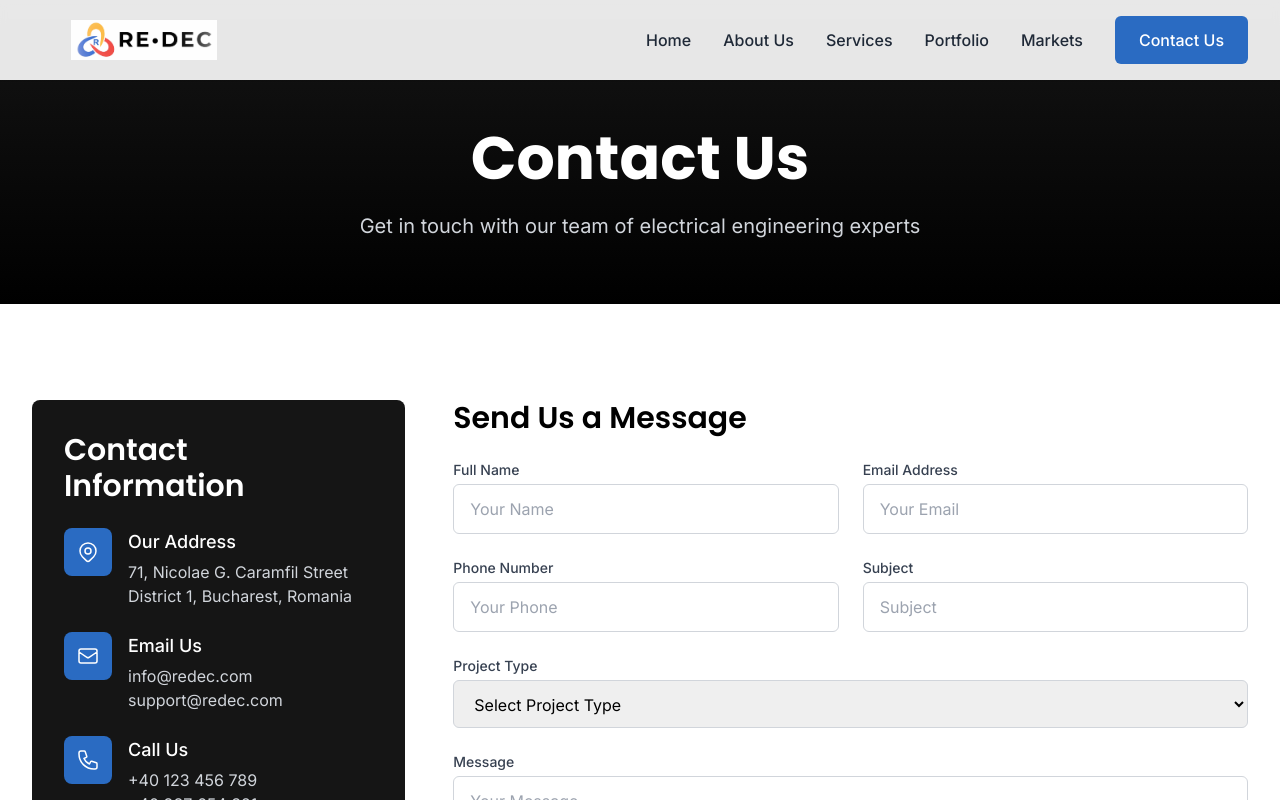
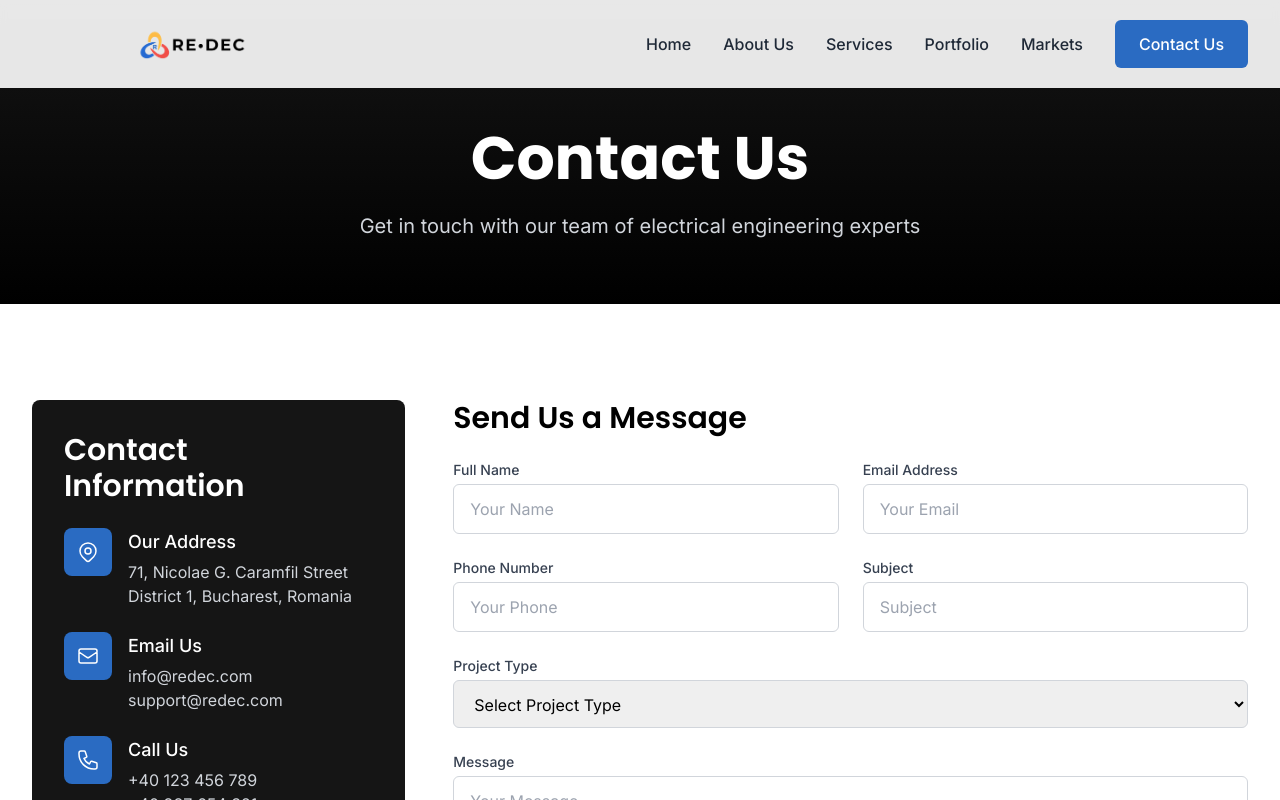
Before and after one commit to osirisonecapital/RedecLanding, a Next.js app: page /contact in a window 1280 px wide. Shown: the top 800 px of the page. Built offline with nearby package versions, Linux system fonts and the light colour scheme.

Commit message:
Add files via upload

```diff
--- a/src/components/Header.tsx
+++ b/src/components/Header.tsx
@@ -10,12 +10,12 @@ const Header = () => {
 
   return (
     <header className="fixed w-full bg-white/90 backdrop-blur-sm z-50 shadow-sm">
-      <div className="container-custom flex items-center justify-between py-4">
-        {/* Logo */}
+      <div className="container-custom flex items-center justify-between py-3">
+        {/* Logo - Updated with new logo file and larger dimensions */}
         <Link href="/" className="flex items-center">
-          <div className="relative h-10 w-56">
+          <div className="relative h-16 w-80">
             <Image
-              src="/images/WideLogo.png"
+              src="/images/logoredec.png"
               alt="REDEC Logo"
               fill
               style={{ objectFit: 'contain' }}
```
